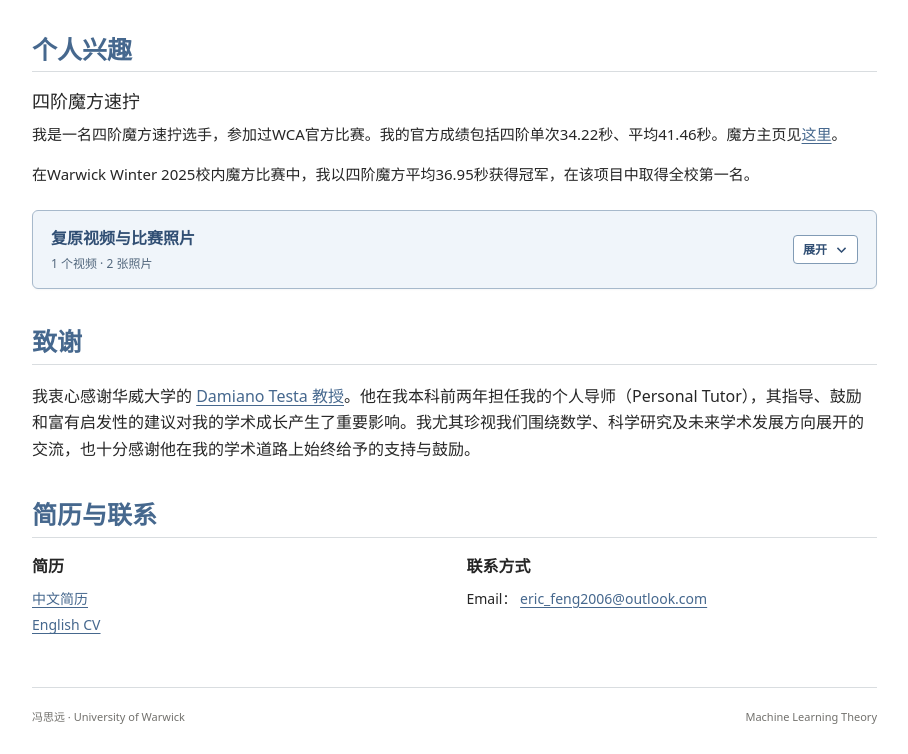
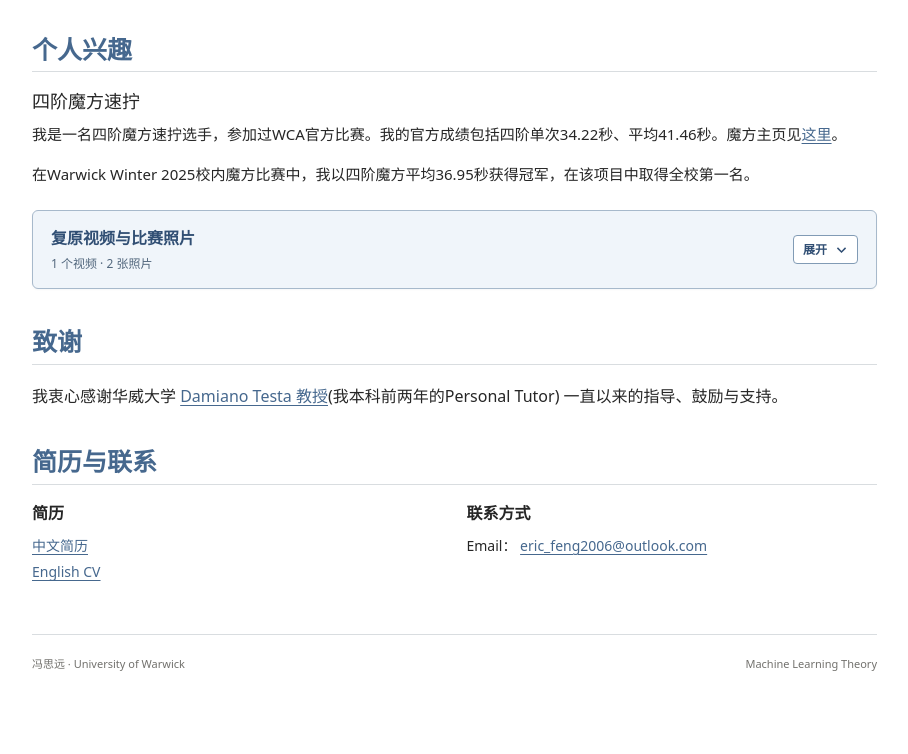
Before and after one commit to Ericfeng99/Ericfeng99.github.io, a plain HTML site: page index.html in a window 1280 px wide. Shown: the part 2607-3361 px from the top of the page, without its empty margins (288-1196 px from the left). After the commit the page ends 3308 px from the top, so only its background shows below. Drawn offline with Linux system fonts and the light colour scheme.

Commit message:
Update index.html

```diff
--- a/index.html
+++ b/index.html
@@ -467,7 +467,7 @@ html[data-theme="dark"] .media-disclosure .photo-stack img{background:#242e39;bo
 <section class="content-section" id="acknowledgements">
 <h2 class="section-title">致谢</h2>
 <div class="section-body">
-<p>我衷心感谢华威大学的 <a href="https://pi.math.cornell.edu/~damiano/" rel="noopener noreferrer" target="_blank">Damiano Testa 教授</a>。他在我本科前两年担任我的个人导师（Personal Tutor），其指导、鼓励和富有启发性的建议对我的学术成长产生了重要影响。我尤其珍视我们围绕数学、科学研究及未来学术发展方向展开的交流，也十分感谢他在我的学术道路上始终给予的支持与鼓励。</p>
+<p>我衷心感谢华威大学 <a href="https://pi.math.cornell.edu/~damiano/" rel="noopener noreferrer" target="_blank">Damiano Testa 教授</a>(我本科前两年的Personal Tutor) 一直以来的指导、鼓励与支持。</p>
 </div></section>
 <section class="content-section" id="contact">
 <h2 class="section-title">简历与联系</h2>
```
